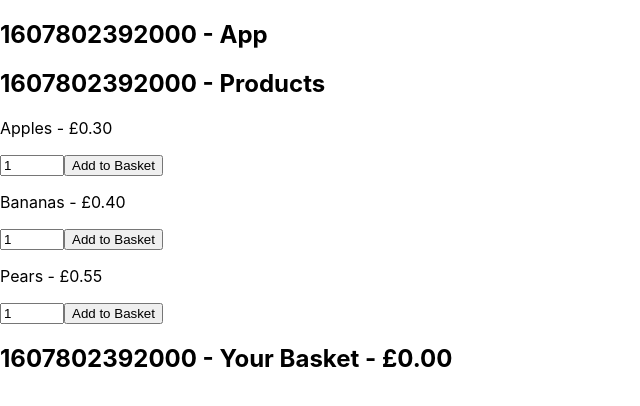
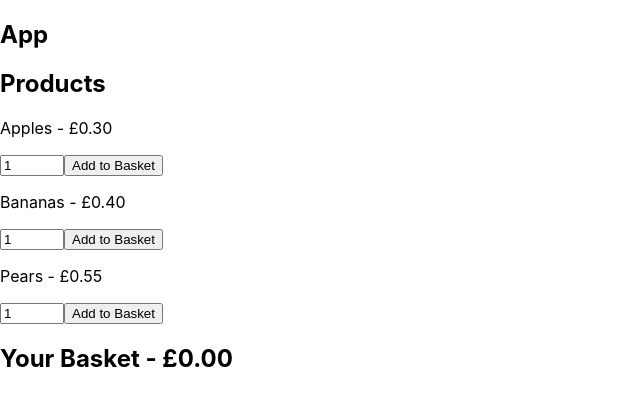
Before and after one commit to samthidny/react-shop-test, a React (Create React App) app: page / in a window 1280 px wide. Shown: the top 406 px of the page, without its empty margins (0-640 px from the left). Built offline with nearby package versions, Linux system fonts and the light colour scheme.

Commit message:
remove render debug

```diff
--- a/src/App.js
+++ b/src/App.js
@@ -1,7 +1,6 @@
 import Basket from './Basket';
 import Products from './Products';
 import React, { useState, useEffect } from 'react';
-import { renderTime } from './utils';
 
 function App() {
 
@@ -42,7 +41,7 @@ function App() {
 
   return (
     <div className="App">
-      <h2>{renderTime()} - App</h2>
+      <h2>App</h2>
       <Products products={state.products} addToBasket={addToBasketHandler} />
       <Basket basket={state.basket} />
     </div>
--- a/src/Basket.js
+++ b/src/Basket.js
@@ -1,6 +1,6 @@
 import React, { useState, useEffect } from 'react';
 import BasketItem from './BasketItem';
-import { formatCurrency, renderTime } from './utils';
+import { formatCurrency } from './utils';
 
 export default function Basket({ basket }) {
 
@@ -17,7 +17,7 @@ export default function Basket({ basket }) {
 
   return (
     <div>
-      <h2>{renderTime()} - Your Basket - {formatCurrency(totalPrice)}</h2>
+      <h2>Your Basket - {formatCurrency(totalPrice)}</h2>
       {basket.map(item => {
         return <BasketItem key={item.id} item={item} />
       })}
--- a/src/Products.js
+++ b/src/Products.js
@@ -1,6 +1,5 @@
 import React from 'react';
 import Product from './Product';
-import { renderTime } from './utils';
 
 export default function Products( { products, addToBasket, onQuantityChange } ) {
 
@@ -11,7 +10,7 @@ export default function Products( { products, addToBasket, onQuantityChange } )
 
   return (
     <>
-      <h2>{renderTime()} - Products</h2>
+      <h2>Products</h2>
       {products.map(product =>  {
         return <Product key={product.id} item={ product } addToBasket={addToBasketHandler} />
       })}
```
